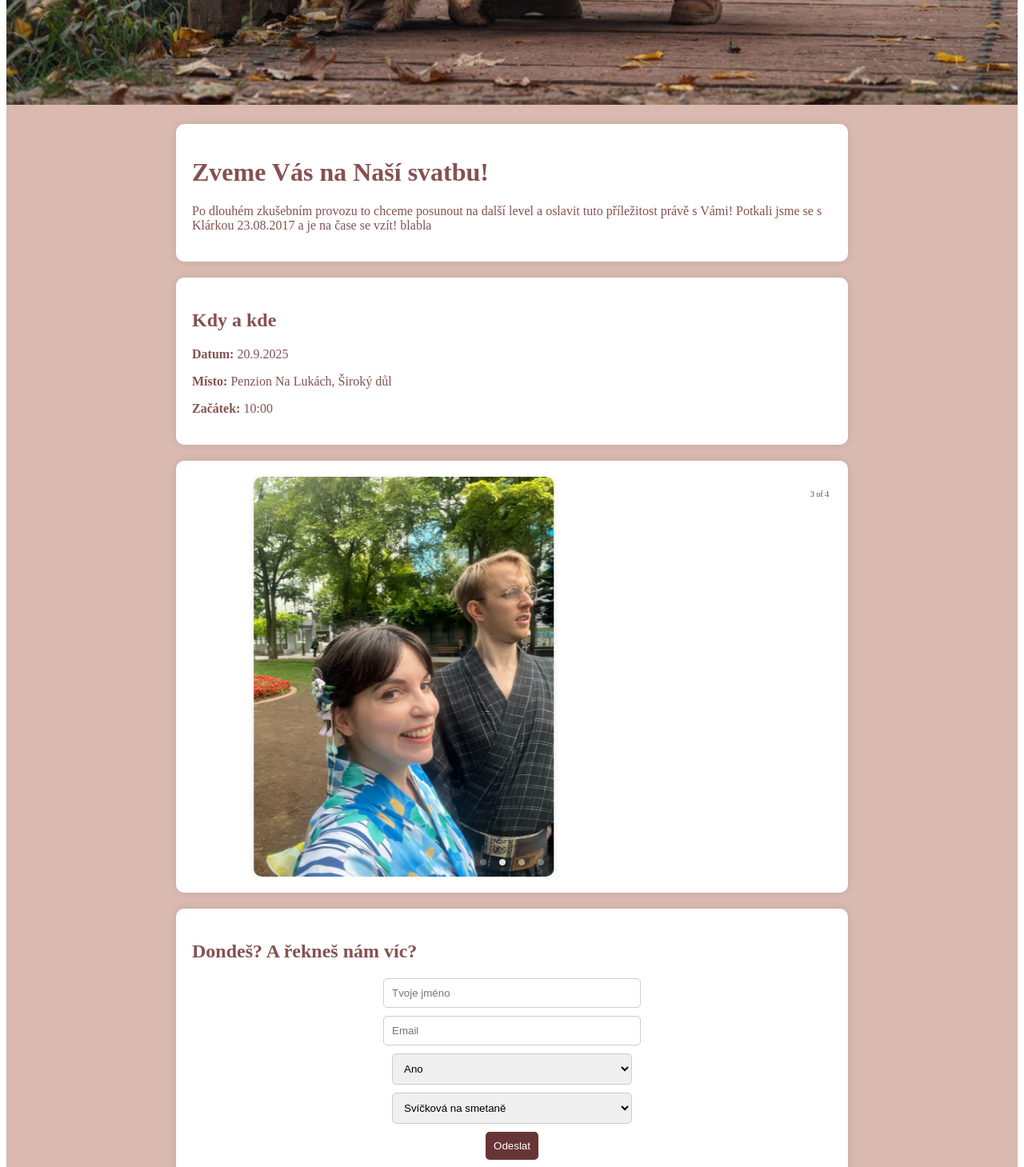
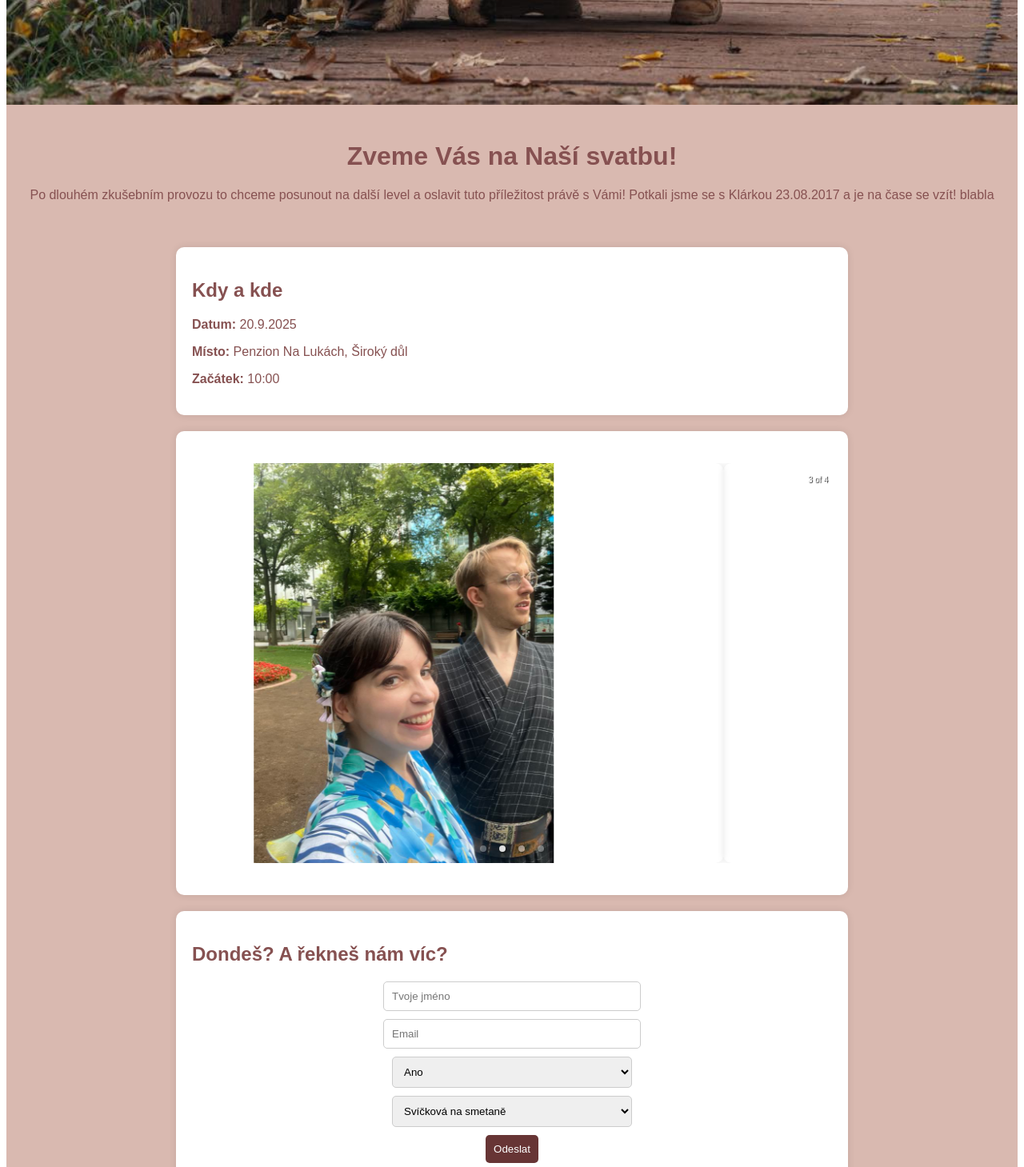
Before and after one commit to miroslavreznik/wedding-website, a React (Create React App) app: page / in a window 1280 px wide. Shown: the part 720-2179 px from the top of the page at 80% size. Built offline with nearby package versions, Linux system fonts and the light colour scheme.

Commit message:
Update App.js

```diff
--- a/src/App.js
+++ b/src/App.js
@@ -1,181 +1,183 @@
 import React from "react";
 import { motion } from "framer-motion";
-import { Carousel } from 'react-responsive-carousel';
+import { Carousel } from "react-responsive-carousel";
 import "react-responsive-carousel/lib/styles/carousel.min.css";
+import styled from "styled-components";
 
 const colors = {
   background: "#d9b9b0",
   primary: "#673535",
   secondary: "#3e161b",
   accent: "#7d7c6d",
-  text: "#865151"
+  text: "#865151",
 };
 
 const App = () => {
   return (
-    <div style={{ backgroundColor: colors.background, color: colors.text }}>
-      {/* Hero Image */}
-      <img
-        src={`${process.env.PUBLIC_URL}/hero.jpg`}
-        alt="Wedding Hero"
-        style={{ width: "100%", height: "auto", objectFit: "cover" }}
-      />
+    <Wrapper>
+      <HeroImage src={`${process.env.PUBLIC_URL}/hero.jpg`} alt="Wedding Hero" />
 
-      {/* Header with motion */}
-      <motion.header
-        style={sectionStyle}
-        initial={{ opacity: 0, y: 50 }}
-        whileInView={{ opacity: 1, y: 0 }}
-        transition={{ duration: 0.6 }}
-      >
-        <h1>Zveme Vás na Naší svatbu!</h1>
-        <p>Po dlouhém zkušebním provozu to chceme posunout na další level a oslavit tuto příležitost právě s Vámi! Potkali jsme se s Klárkou 23.08.2017 a je na čase se vzít! blabla </p>
-      </motion.header>
+      <Header>
+        <motion.h1 initial={{ opacity: 0, y: 50 }} whileInView={{ opacity: 1, y: 0 }} transition={{ duration: 0.6 }}>
+          Zveme Vás na Naší svatbu!
+        </motion.h1>
+        <p>
+          Po dlouhém zkušebním provozu to chceme posunout na další level a oslavit tuto příležitost právě s Vámi! Potkali
+          jsme se s Klárkou 23.08.2017 a je na čase se vzít! blabla
+        </p>
+      </Header>
 
-      {/* Sliding sections */}
-      <motion.section style={sectionStyle} {...scrollFade}>
-        <h2>Kdy a kde</h2>
-        <p><strong>Datum:</strong> 20.9.2025</p>
-        <p><strong>Místo:</strong> Penzion Na Lukách, Široký důl</p>
-        <p><strong>Začátek:</strong> 10:00</p>
-      </motion.section>
+      <Section>
+        <motion.h2 {...scrollFade}>Kdy a kde</motion.h2>
+        <p>
+          <strong>Datum:</strong> 20.9.2025
+        </p>
+        <p>
+          <strong>Místo:</strong> Penzion Na Lukách, Široký důl
+        </p>
+        <p>
+          <strong>Začátek:</strong> 10:00
+        </p>
+      </Section>
 
-      {/* Gallery */}
-      <motion.section style={sectionStyle} {...scrollFade}>
+      <GallerySection>
         <Carousel showThumbs={false} infiniteLoop autoPlay>
           <div>
-            <img
-              src={`${process.env.PUBLIC_URL}/gallery1.jpg`}
-              alt="Gallery 1"
-              style={galleryImageStyle}
-            />
+            <GalleryImage src={`${process.env.PUBLIC_URL}/gallery1.jpg`} alt="Gallery 1" />
           </div>
           <div>
-            <img
-              src={`${process.env.PUBLIC_URL}/gallery2.jpg`}
-              alt="Gallery 2"
-              style={galleryImageStyle}
-            />
+            <GalleryImage src={`${process.env.PUBLIC_URL}/gallery2.jpg`} alt="Gallery 2" />
           </div>
           <div>
-            <img
-              src={`${process.env.PUBLIC_URL}/gallery3.jpg`}
-              alt="Gallery 3"
-              style={galleryImageStyle}
-            />
+            <GalleryImage src={`${process.env.PUBLIC_URL}/gallery3.jpg`} alt="Gallery 3" />
           </div>
           <div>
-            <img
-              src={`${process.env.PUBLIC_URL}/gallery4.jpg`}
-              alt="Gallery 4"
-              style={galleryImageStyle}
-            />
+            <GalleryImage src={`${process.env.PUBLIC_URL}/gallery4.jpg`} alt="Gallery 4" />
           </div>
         </Carousel>
-      </motion.section>
+      </GallerySection>
 
-      {/* RSVP */}
-      <motion.section style={sectionStyle} {...scrollFade}>
-        <h2>Dondeš? A řekneš nám víc?</h2>
-        <form action="https://formspree.io/f/mpwpjeoe" method="POST" style={formStyle}>
-          <input type="text" name="name" placeholder="Tvoje jméno" required style={inputStyle} />
-          <input type="email" name="email" placeholder="Email" required style={inputStyle} />
-          <select name="attendance" style={inputStyle}>
+      <RSVPSection>
+        <motion.h2 {...scrollFade}>Dondeš? A řekneš nám víc?</motion.h2>
+        <RSVPForm action="https://formspree.io/f/mpwpjeoe" method="POST">
+          <Input type="text" name="name" placeholder="Tvoje jméno" required />
+          <Input type="email" name="email" placeholder="Email" required />
+          <Select name="attendance">
             <option value="yes">Ano</option>
             <option value="no">Ne</option>
-          </select>
-          <select name="meal" style={inputStyle}>
+          </Select>
+          <Select name="meal">
             <option value="svickova">Svíčková na smetaně</option>
             <option value="chicken">Rolované kuře s bramborovou kaší</option>
             <option value="sirloin">Vepřová panenka a bramborové pyré</option>
-          </select>
-          <button type="submit" style={buttonStyle}>Odeslat</button>
-        </form>
-      </motion.section>
+          </Select>
+          <Button type="submit">Odeslat</Button>
+        </RSVPForm>
+      </RSVPSection>
 
-      {/* Footer Image */}
-      <img
-        src={`${process.env.PUBLIC_URL}/footer.jpg`}
-        alt="Wedding Footer"
-        style={{ width: "100%", marginTop: "40px" }}
-      />
+      <FooterImage src={`${process.env.PUBLIC_URL}/footer.jpg`} alt="Wedding Footer" />
 
-      <footer style={{ textAlign: "center", padding: "20px" }}>
-        <p style={{ fontSize: "50px", fontWeight: "bold" }}>Tááákhle moc se na Vás těšíme! ❤️</p>
-      </footer>
-    </div>
+      <Footer>
+        <p>Tááákhle moc se na Vás těšíme! ❤️</p>
+      </Footer>
+    </Wrapper>
   );
 };
 
-// Styles for the sections
-const sectionStyle = {
-  background: "white",
-  padding: "20px",
-  margin: "20px auto",
-  borderRadius: "10px",
-  width: "90%",
-  maxWidth: "800px",
-  boxShadow: "0px 0px 10px rgba(0, 0, 0, 0.1)"
-};
+const Wrapper = styled.div`
+  background-color: ${colors.background};
+  color: ${colors.text};
+  font-family: Arial, sans-serif;
+`;
 
-// Styles for the gallery image to handle both portrait and landscape
-const galleryImageStyle = {
-  maxHeight: "500px",
-  width: "auto",
-  height: "auto",
-  maxWidth: "100%",
-  objectFit: "contain",
-  borderRadius: "10px",
-  boxShadow: "0px 0px 10px rgba(0, 0, 0, 0.1)",
-  display: "block",
-  margin: "0 auto",
-};
+const HeroImage = styled.img`
+  width: 100%;
+  height: auto;
+  object-fit: cover;
+`;
 
-// Motion settings for scroll fade-in effect
+const Header = styled.header`
+  text-align: center;
+  padding: 20px;
+`;
+
+const Section = styled.section`
+  background: white;
+  padding: 20px;
+  margin: 20px auto;
+  border-radius: 10px;
+  width: 90%;
+  max-width: 800px;
+  box-shadow: 0px 0px 10px rgba(0, 0, 0, 0.1);
+`;
+
+const GallerySection = styled(Section)`
+  padding: 40px 20px;
+`;
+
+const GalleryImage = styled.img`
+  max-height: 500px;
+  width: auto;
+  height: auto;
+  max-width: 100%;
+  object-fit: contain;
+  border-radius: 10px;
+  box-shadow: 0px 0px 10px rgba(0, 0, 0, 0.1);
+  display: block;
+  margin: 0 auto;
+`;
+
+const RSVPSection = styled(Section)``;
+
+const RSVPForm = styled.form`
+  display: flex;
+  flex-direction: column;
+  align-items: center;
+  gap: 10px;
+`;
+
+const Input = styled.input`
+  padding: 10px;
+  width: 80%;
+  max-width: 300px;
+  border-radius: 5px;
+  border: 1px solid #ccc;
+`;
+
+const Select = styled.select`
+  padding: 10px;
+  width: 80%;
+  max-width: 300px;
+  border-radius: 5px;
+  border: 1px solid #ccc;
+`;
+
+const Button = styled.button`
+  background-color: ${colors.primary};
+  color: white;
+  padding: 10px;
+  border: none;
+  border-radius: 5px;
+  cursor: pointer;
+`;
+
+const FooterImage = styled.img`
+  width: 100%;
+  margin-top: 40px;
+`;
+
+const Footer = styled.footer`
+  text-align: center;
+  padding: 20px;
+  font-size: 50px;
+  font-weight: bold;
+`;
+
 const scrollFade = {
   initial: { opacity: 0, y: 40 },
   whileInView: { opacity: 1, y: 0 },
   viewport: { once: true },
-  transition: { duration: 0.6 }
-};
-
-// Form and button styling
-const formStyle = {
-  display: "flex",
-  flexDirection: "column",
-  alignItems: "center",
-  gap: "10px"
-};
-
-const inputStyle = {
-  padding: "10px",
-  width: "80%",
-  maxWidth: "300px",
-  borderRadius: "5px",
-  border: "1px solid #ccc"
-};
-
-const buttonStyle = {
-  backgroundColor: colors.primary,
-  color: "white",
-  padding: "10px",
-  border: "none",
-  borderRadius: "5px",
-  cursor: "pointer"
-};
-
-// Custom styles for carousel arrows
-const carouselArrowStyle = {
-  position: "absolute",
-  top: "50%",
-  transform: "translateY(-50%)",
-  backgroundColor: colors.primary,
-  border: "none",
-  padding: "10px",
-  borderRadius: "50%",
-  cursor: "pointer",
-  color: "white",
-  zIndex: "1"
+  transition: { duration: 0.6 },
 };
 
 export default App;
```
